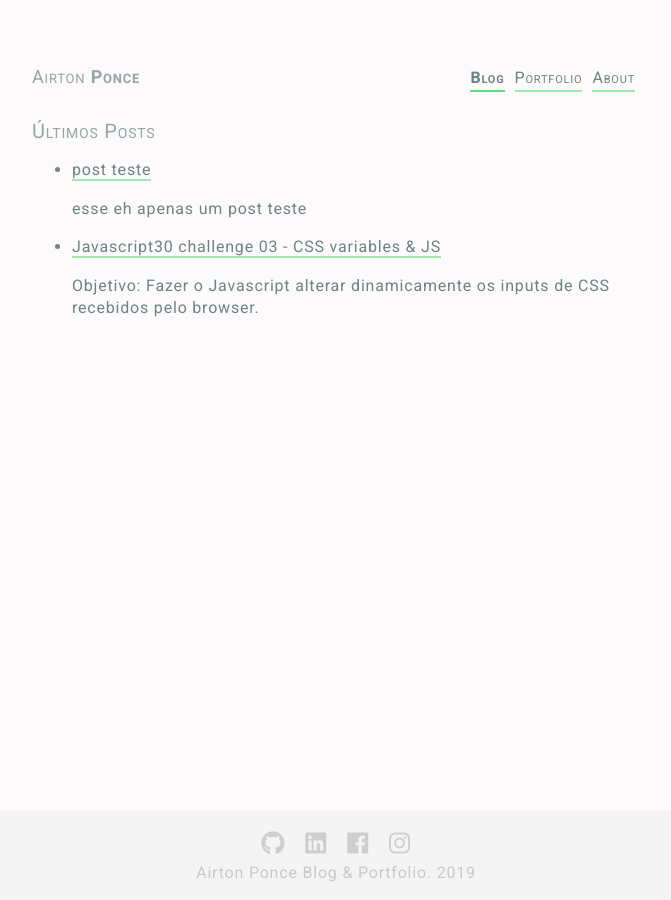
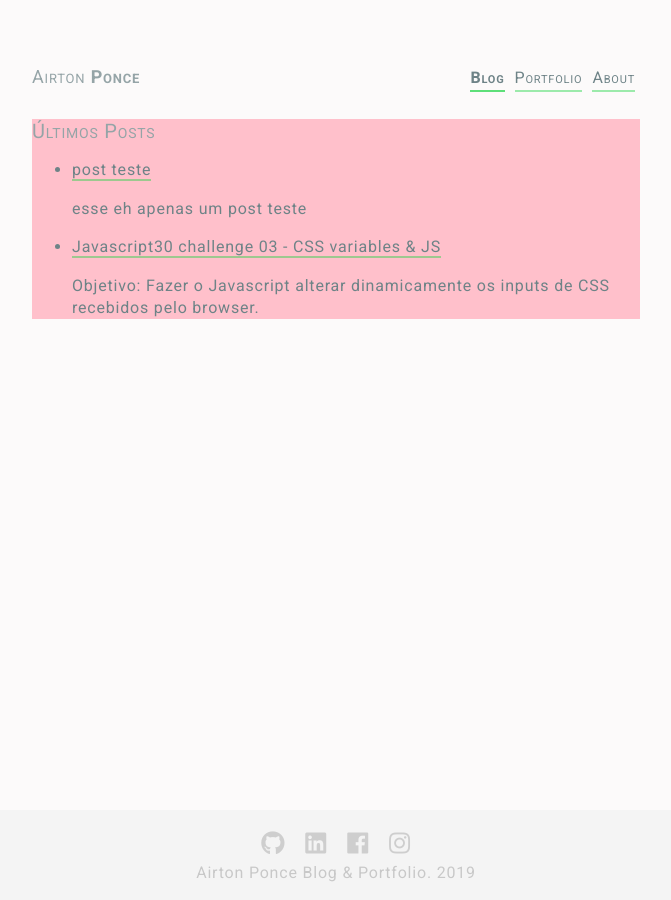
Before and after one commit to APonce911/jekyll-mywebsite, a Jekyll site: the page built from index.html, in a window 1280 px wide. Shown: the whole page, without its empty margins (304-975 px from the left). Built offline with Jekyll 4.4.1, drawn with Linux system fonts in a browser that asks for light colours; nearby versions of some CDN libraries.

Commit message:
define simple css for #slide and .slide

```diff
--- a/_sass/main.scss
+++ b/_sass/main.scss
@@ -94,3 +94,29 @@ a:hover{
 .social-media-links a:hover{
   box-shadow: inset 0px -2px $green;
 }
+
+.slide {
+  transition: left 0s .75s;
+  background-color:pink;
+}
+
+#slide:hover + .slide{
+    // left: 0;
+    // z-index: 100;
+    // transition: left 3s ease-out;
+  background-color:yellow;
+}
+.slide:hover{
+    // left: 0;
+    // z-index: 100;
+    // transition: left 3s ease-out;
+  background-color:yellow;
+
+}
+
+// @mixin bp($bp, $min-max: min-width) {
+//     $em: $bp/16;
+//     @media(#{$min-max}: #{$em}em) {
+//         @content;
+//     }
+// }
```
